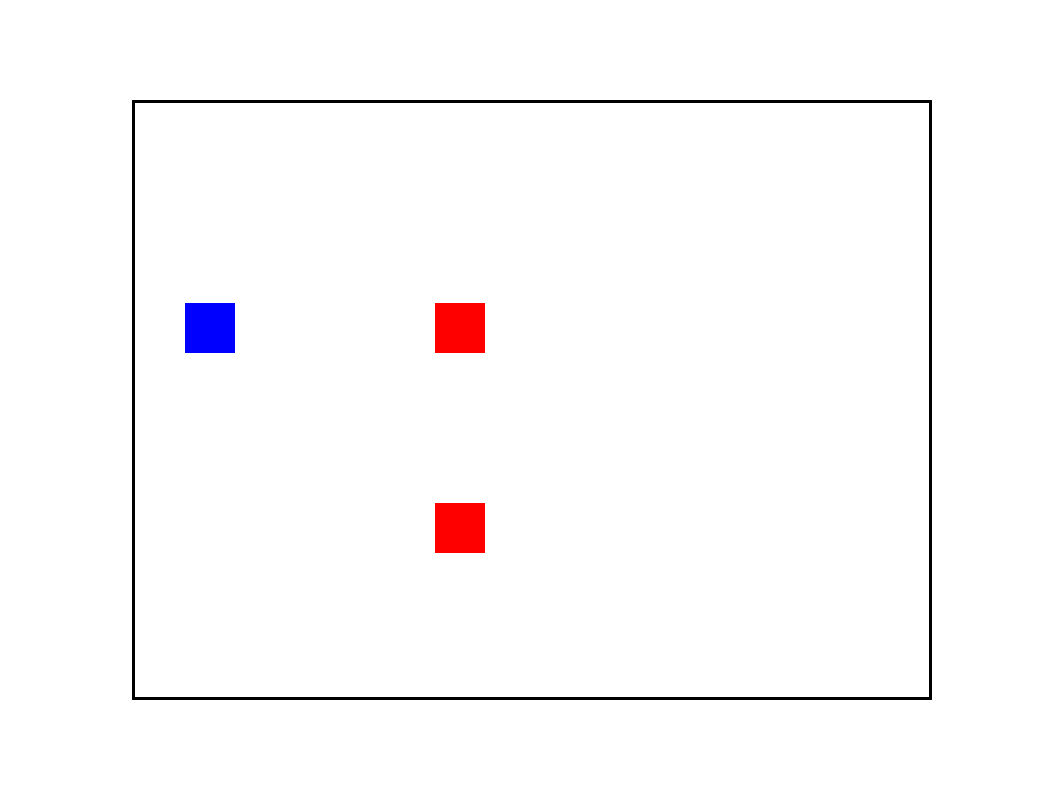
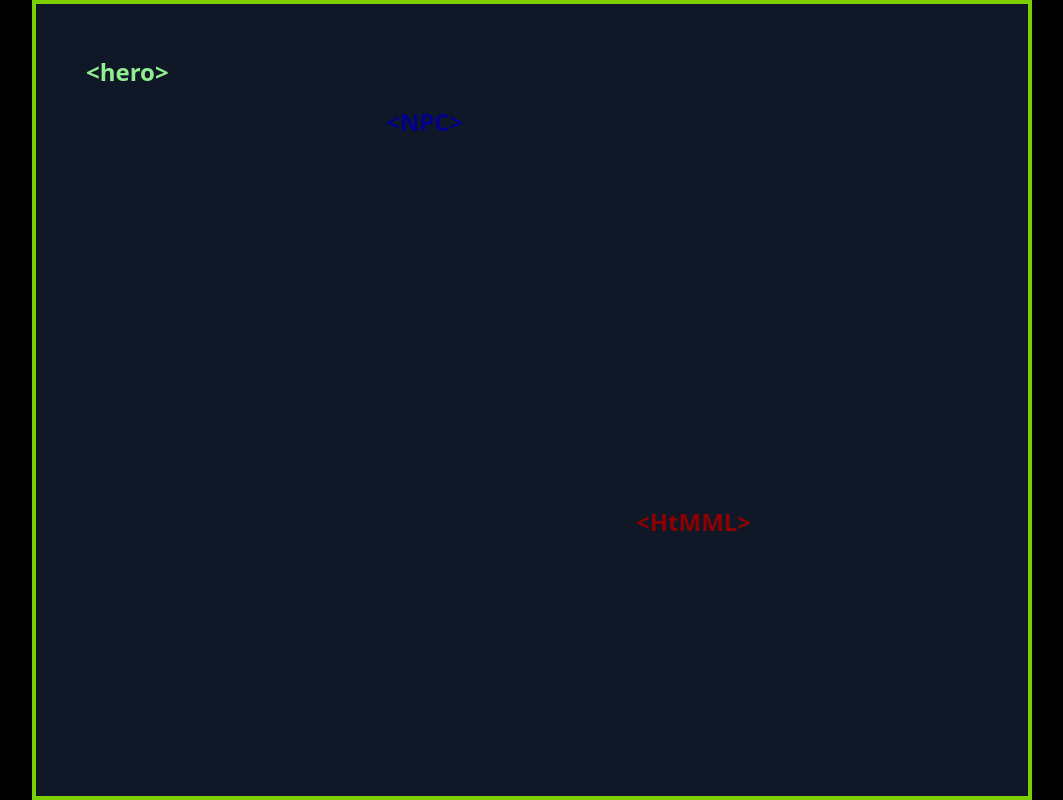
Before and after one commit to Mgfernandez1228/HTML_HERO, a Next.js app: page /levels/Level1 in a window 1280 px wide. Shown: the whole page, without its empty margins (108-1171 px from the left). Built offline with nearby package versions, Linux system fonts and the light colour scheme.

Commit message:
added styles and div sprites

```diff
--- a/app/components/NPC.jsx
+++ b/app/components/NPC.jsx
@@ -1,15 +1,19 @@
 import React from 'react'
 
-const NPC = ({x, y}) => {
+const NPC = ({x, y, n_color, sprite_text}) => {
   return (
     <div className="NPC" style={{
         position: "absolute",
         left: x,
         top: y,
-        width: "50px",
-        height: "50px",
-        backgroundColor: "red",
-     }}></div>
+        fontSize: "24px",          // size of the "<hero>" text
+        fontWeight: "bold",
+        color: n_color,            // color of the text
+        userSelect: "none",        // prevent text selection
+        pointerEvents: "none",     // allow clicks/keys to pass through
+     }}>
+      {sprite_text}
+     </div>
   )
 }
 
--- a/app/components/Player.jsx
+++ b/app/components/Player.jsx
@@ -1,18 +1,22 @@
-import React from 'react'
+import React from 'react';
 
-const Player = ({x, y}) => {
+const Player = ({ x, y, i_color, sprite_text }) => {
   return (
     <div
       style={{
         position: "absolute",
         left: x,
         top: y,
-        width: "50px",
-        height: "50px",
-        backgroundColor: "blue"
+        fontSize: "24px",          // size of the "<hero>" text
+        fontWeight: "bold",
+        color: i_color,            // color of the text
+        userSelect: "none",        // prevent text selection
+        pointerEvents: "none",     // allow clicks/keys to pass through
       }}
-    ></div>
-  )
-}
+    >
+      {sprite_text}
+    </div>
+  );
+};
 
-export default Player
+export default Player;
--- a/app/levels/Level1/page.jsx
+++ b/app/levels/Level1/page.jsx
@@ -4,82 +4,91 @@ import { useState, useEffect, useRef } from 'react';
 import NPC from '../../components/NPC';
 import Player from '../../components/Player';
 import Encounter from '../../components/Encounter';
-const checkCollision = (player, enemy) => {
+
+const checkCollision = (player, NPC) => {
   return !(
-    player.x + 50 < enemy.x || // Player right < Enemy left
-    player.x > enemy.x + 50 || // Player left > Enemy right
-    player.y + 50 < enemy.y || // Player bottom < Enemy top
-    player.y > enemy.y + 50    // Player top > Enemy bottom
+    player.x + 90 < NPC.x || // left
+    player.x > NPC.x + 90 || // right
+    player.y + 50 < NPC.y || // above
+    player.y > NPC.y + 50    // below
   );
 };
 
 const page = () => {
   const worldRef = useRef(null);
-  const [playerPos, setPlayerPos] = useState({ x: 50, y: 200 });
-  const [enemyPos, setEnemyPos] = useState({ x: 300, y: 200 }); // enemy position
-  const [NPCPos, setNPCPos] = useState({ x: 300, y: 400 }); // enemy position
+  const [playerPos, setPlayerPos] = useState({ x: 50, y: 50, i_color: "lightgreen", sprite_text: "<hero>" });
+  const [enemyPos] = useState({ x: 600, y: 500, n_color: "darkred",sprite_text: "<HtMML>"  }); // enemy position
+  const [NPCPos] = useState({ x: 350, y: 100, n_color: "darkblue", sprite_text: "<NPC>"  }); // Npc position
 
   const [encounter, setEncounter] = useState(false);
 
  useEffect(() => {
-    const handleKeyDown = (e) => {
+  const keysPressed = {};
+
+  const handleKeyDown = (e) => { keysPressed[e.key] = true; };
+  const handleKeyUp = (e) => { keysPressed[e.key] = false; };
+
+  window.addEventListener("keydown", handleKeyDown);
+  window.addEventListener("keyup", handleKeyUp);
+
+  const movePlayer = () => {
     setPlayerPos(prev => {
       let x = prev.x;
       let y = prev.y;
+      let i_color = prev.i_color;
+      let sprite_text = prev.sprite_text;
 
-        const step = 8; // movement step
+      const step = 0.5;//speed of player
       const world = worldRef.current;
       const worldWidth = world.clientWidth;
       const worldHeight = world.clientHeight;
 
-        if (e.key === "ArrowUp") y -= step;
-        if (e.key === "ArrowDown") y += step;
-        if (e.key === "ArrowLeft") x -= step;
-        if (e.key === "ArrowRight") x += step;
+      if (keysPressed["ArrowUp"]) y -= step;
+      if (keysPressed["ArrowDown"]) y += step;
+      if (keysPressed["ArrowLeft"]) x -= step;
+      if (keysPressed["ArrowRight"]) x += step;
 
-        // Clamp player inside world boundaries
-        x = Math.max(0, Math.min(x, worldWidth - 50));
+      //keep player inside world boundaries
+      x = Math.max(0, Math.min(x, worldWidth - 100));
       y = Math.max(0, Math.min(y, worldHeight - 50));
 
-        // Collision with NPC
       if (checkCollision({ x, y }, enemyPos)) {
         setEncounter(true);
-          console.log("Collision!");
         x = prev.x;
         y = prev.y;
       }
+      if (checkCollision({ x, y }, NPCPos)) {
 
-        if (checkCollision({ x, y }, NPCPos)) {
-          console.log("Collision!");
-          x = prev.x;
-          y = prev.y;
+        x = prev.x
+        y = prev.y
       }
 
-        return { x, y };
+      return { x, y, i_color, sprite_text };
     });
+
+    requestAnimationFrame(movePlayer); //looping for smoothness
   };
 
-    window.addEventListener("keydown", handleKeyDown);
-    return () => window.removeEventListener("keydown", handleKeyDown);
-  }, [enemyPos]);
+  movePlayer();
+
+  return () => {
+    window.removeEventListener("keydown", handleKeyDown);
+    window.removeEventListener("keyup", handleKeyUp);
+  };
+}, [enemyPos, NPCPos]);
+
   return (
+  <div className='bg-black w-screen'>
     <div className='flex justify-center items-center h-screen'>
         <div
             ref={worldRef}
-            style={{
-                position: 'relative',
-                width: '800px',   // fixed size world
-                height: '600px',
-                border: '3px solid black', // visible border
-                      // center on page
-                overflow: 'hidden'         // ensure nothing escapes
-            }}
-            >
-            <Player x={playerPos.x} y={playerPos.y} />
-            <NPC x={enemyPos.x} y={enemyPos.y} />
-            <NPC x={NPCPos.x} y={NPCPos.y} />
+            className="bg-gray-900 relative w-[1000px] h-[800px] border-4 border-lime-500 overflow-hidden">
+            <Player x={playerPos.x} y={playerPos.y} i_color={playerPos.i_color} sprite_text={playerPos.sprite_text} />
+            <NPC x={enemyPos.x} y={enemyPos.y} n_color={enemyPos.n_color} sprite_text={enemyPos.sprite_text} />
+            <NPC x={NPCPos.x} y={NPCPos.y} n_color={NPCPos.n_color} sprite_text={NPCPos.sprite_text} />
         </div>
         {encounter && <Encounter/>}
+    </div>
   </div>
 
   )
--- a/package.json
+++ b/package.json
@@ -163,7 +163,6 @@
     "language-tags": "^1.0.9",
     "levn": "^0.4.1",
     "lightningcss": "^1.30.2",
-    "lightningcss-win32-x64-msvc": "^1.30.2",
     "locate-path": "^6.0.0",
     "lodash.merge": "^4.6.2",
     "loose-envify": "^1.4.0",
```
Also changed, not shown: app/globals.css (line endings or trailing spaces), 1 other file (tests, documents, lock files or other folders). Lines whose indentation alone changed are shown as unchanged.
